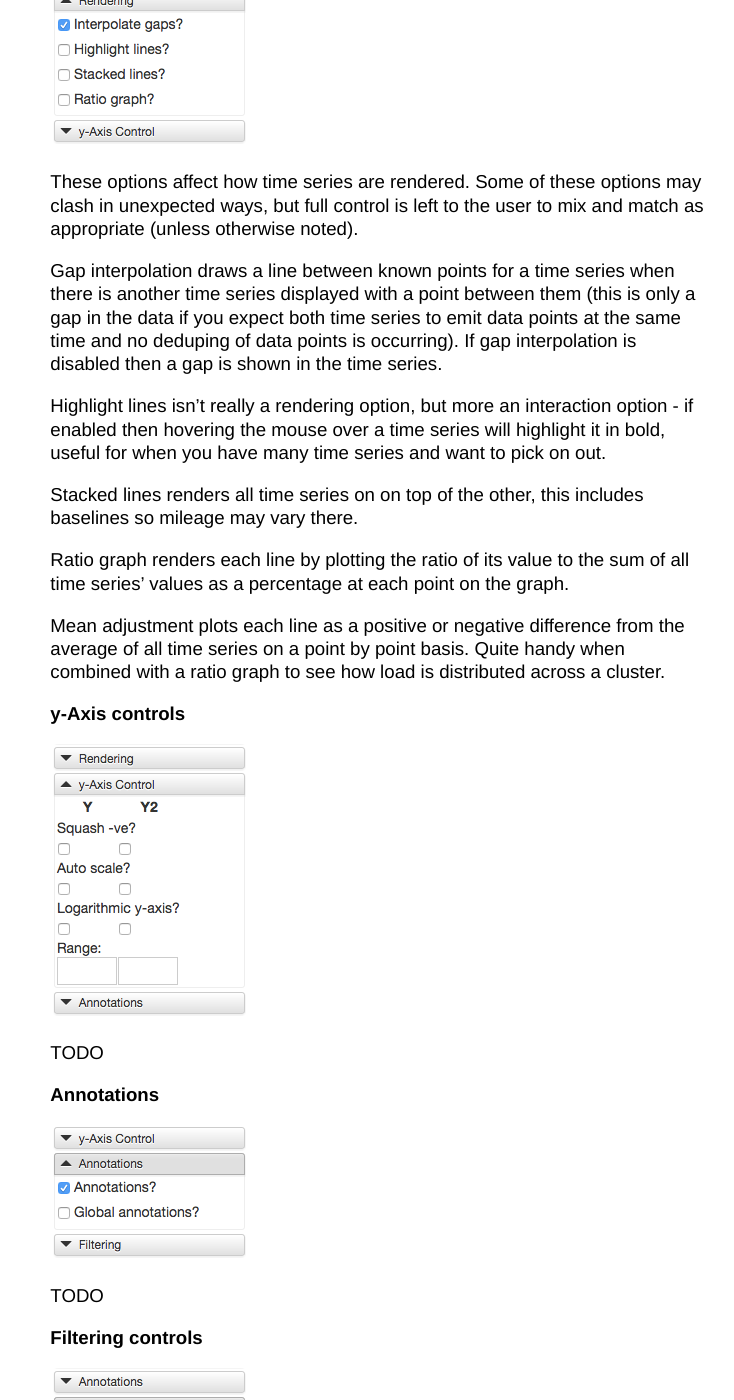
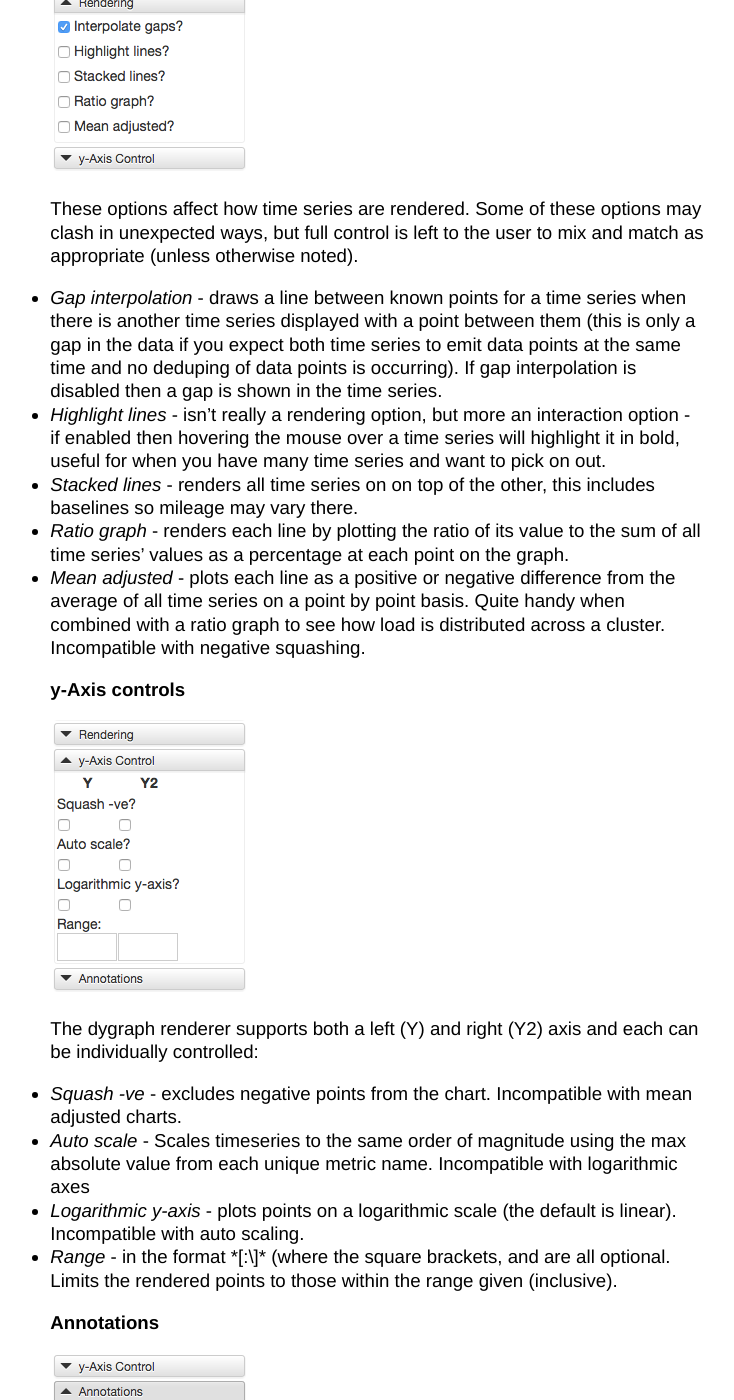
Before and after one commit to eswdd/aardvark, a Jekyll site: the page built from user-guide.md, in a window 1280 px wide and 1400 px high, scrolled down 5168 px. Shown: the whole window, without its empty margins (263-997 px from the left). Built offline with Jekyll 4.4.1, drawn with Linux system fonts in a browser that asks for light colours; some of the changed text lies outside the part shown.

Commit message:
Fleshed out dygraph controls

```diff
--- a/user-guide.md
+++ b/user-guide.md
@@ -136,33 +136,40 @@
 
 These options affect how time series are rendered. Some of these options may clash in unexpected ways, but full control is left to the user to mix and match as appropriate (unless otherwise noted).
 
-Gap interpolation draws a line between known points for a time series when there is another time series displayed with a point between them (this is only a gap in the data if you expect both time series to emit data points at the same time and no deduping of data points is occurring). If gap interpolation is disabled then a gap is shown in the time series.
-
-Highlight lines isn't really a rendering option, but more an interaction option - if enabled then hovering the mouse over a time series will highlight it in bold, useful for when you have many time series and want to pick on out.
-
-Stacked lines renders all time series on on top of the other, this includes baselines so mileage may vary there.
-
-Ratio graph renders each line by plotting the ratio of its value to the sum of all time series' values as a percentage at each point on the graph.
-
-Mean adjustment plots each line as a positive or negative difference from the average of all time series on a point by point basis. Quite handy when combined with a ratio graph to see how load is distributed across a cluster.
+* *Gap interpolation* - draws a line between known points for a time series when there is another time series displayed with a point between them (this is only a gap in the data if you expect both time series to emit data points at the same time and no deduping of data points is occurring). If gap interpolation is disabled then a gap is shown in the time series.
+* *Highlight lines* - isn't really a rendering option, but more an interaction option - if enabled then hovering the mouse over a time series will highlight it in bold, useful for when you have many time series and want to pick on out.
+* *Stacked lines* - renders all time series on on top of the other, this includes baselines so mileage may vary there.
+* *Ratio graph* - renders each line by plotting the ratio of its value to the sum of all time series' values as a percentage at each point on the graph.
+* *Mean adjusted* - plots each line as a positive or negative difference from the average of all time series on a point by point basis. Quite handy when combined with a ratio graph to see how load is distributed across a cluster. Incompatible with negative squashing.
 
 #### y-Axis controls
 
 ![dygraph y-axis options screenshot](graph_controls_dygraph_yaxis.png)
 
-TODO
+The dygraph renderer supports both a left (Y) and right (Y2) axis and each can be individually controlled:
+
+* *Squash -ve* - excludes negative points from the chart. Incompatible with mean adjusted charts.
+* *Auto scale* - Scales timeseries to the same order of magnitude using the max absolute value from each unique metric name. Incompatible with logarithmic axes
+* *Logarithmic y-axis* - plots points on a logarithmic scale (the default is linear). Incompatible with auto scaling.
+* *Range* - in the format *\[<min>:<max>\]* (where the square brackets, <min> and <max> are all optional. Limits the rendered points to those within the range given (inclusive).
+
 
 #### Annotations
 
 ![dygraph annotations options screenshot](graph_controls_dygraph_annotations.png)
 
-TODO
+The dygraph renderer supports annotation rendering:
+
+* *Annotations* - enables retrieval and display of annotations attached to any time series being rendered.
+* *Global annotations* - enables retrieval and display of any global annotations.
 
 #### Filtering controls
 
 ![dygraph filtering options screenshot](graph_controls_dygraph_filtering.png)
 
-TODO
+Aardvark supports additional filtering of results received from OpenTSDB prior to rendering, allowing a reduction in the number of time series displayed, 2 'modes' are supported, which are ANDed together to determine the final list of time series to be displayed:
+* *Count filtering* - Includes either the top n or bottom n set of series, based on an aggregation of all the values in the series.
+* *Value filtering* - Includes time series where points meet the value conditions you specify. These consider either every point in the series (in which case a single hit includes the series) or an aggregation of the series.
 
 ### Scatter renderer
 
@@ -174,8 +181,8 @@
 
 Control over the scatter renderer is currently limited to:
 
-* Squash negatives - if a negative is found in either series' value for a point then the point will be excluded.
-* Swap axes - changes metric assignment between the 2 axes.
+* *Squash negatives* - if a negative is found in either series' value for a point then the point will be excluded.
+* *Swap axes* - changes metric assignment between the 2 axes.
 
 ### Heatmap renderer
 
@@ -187,9 +194,9 @@
 
 The style of calendar grid is selectable between:
 
-* Automatic - Selects week columns and day cells for periods over one year, day columns and hour cells otherwise
-* Week columns, day cells - shows a row per year with months highlighted
-* Day columns, hour cells - shows a grid per month
+* *Automatic* - Selects week columns and day cells for periods over one year, day columns and hour cells otherwise
+* *Week columns, day cells* - shows a row per year with months highlighted
+* *Day columns, hour cells* - shows a grid per month
 
 Filtering allows you to exclude values outside the selected range from the range of values included in the colour scheme, allowing you to see finer differences. Cells excluded by the filter are rendered in an off colour to distinguish from cells with no value.
 
```
Also changed, not shown: other parts of user-guide.md (+1 -1 lines), graph_controls_dygraph_rendering.png.
